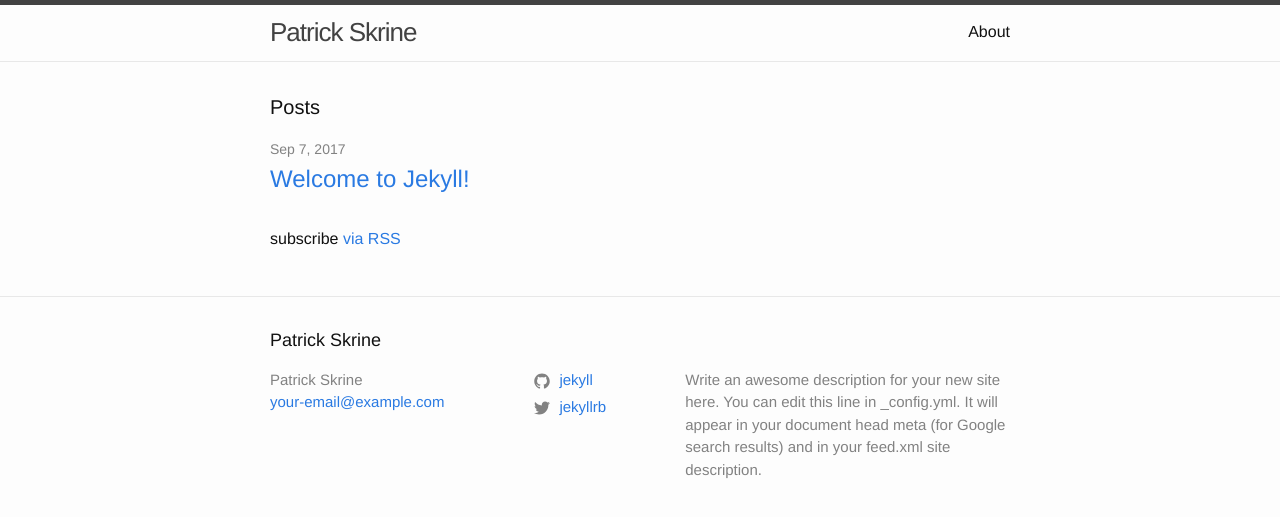
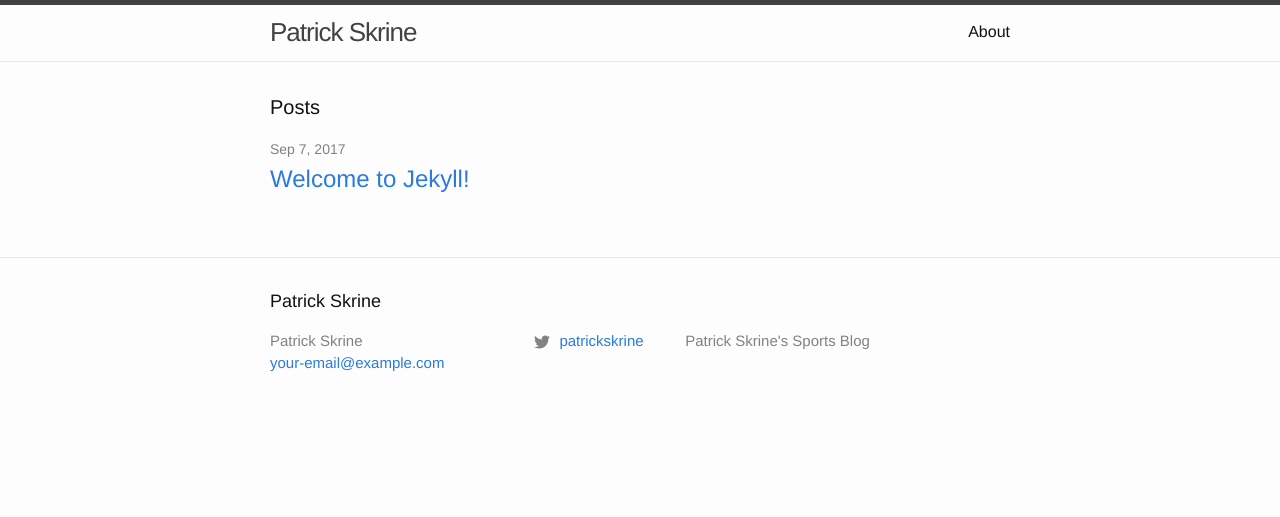
Before and after one commit to ahlbet/patrickskrine-2, a Jekyll site: the page built from index.md, in a window 1280 px wide. Shown: the top 517 px of the page. Built offline with Jekyll 4.4.1, drawn with Linux system fonts in a browser that asks for light colours.

Commit message:
remove github social link and correct twitter link

```diff
--- a/_config.yml
+++ b/_config.yml
@@ -16,13 +16,11 @@
 title: Patrick Skrine
 email: your-email@example.com
 description: > # this means to ignore newlines until "baseurl:"
-  Write an awesome description for your new site here. You can edit this
-  line in _config.yml. It will appear in your document head meta (for
-  Google search results) and in your feed.xml site description.
+  Patrick Skrine's Sports Blog
 baseurl: "" # the subpath of your site, e.g. /blog
 url: "" # the base hostname & protocol for your site, e.g. http://example.com
-twitter_username: jekyllrb
-github_username:  jekyll
+twitter_username: patrickskrine
+# github_username:  jekyll
 
 # Build settings
 markdown: kramdown
--- a/_layouts/home.html
+++ b/_layouts/home.html
@@ -21,6 +21,6 @@ layout: default
     {% endfor %}
   </ul>
 
-  <p class="rss-subscribe">subscribe <a href="{{ "/feed.xml" | relative_url }}">via RSS</a></p>
+  <!-- <p class="rss-subscribe">subscribe <a href="{{ "/feed.xml" | relative_url }}">via RSS</a></p> -->
 
 </div>
```
